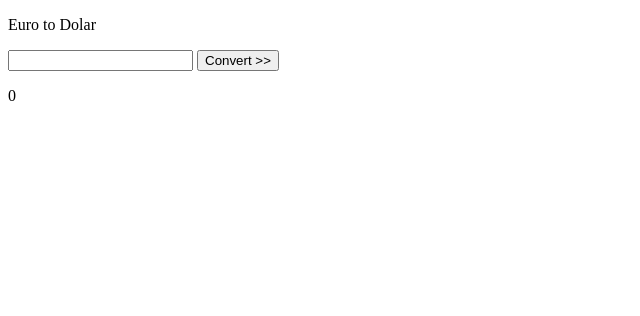
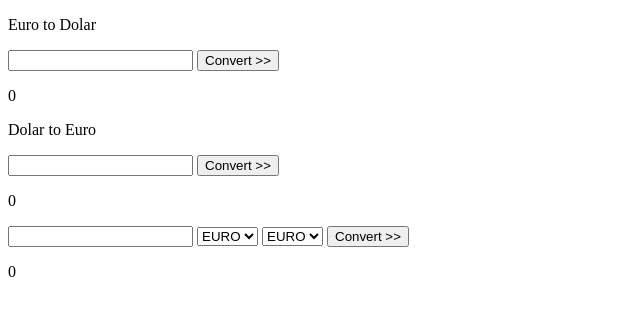
Before and after one commit to neriiavr/Converters, a plain HTML site: page currency/currency.html in a window 1280 px wide. Shown: the whole page, without its empty margins (0-640 px from the left). Drawn offline with Linux system fonts and the light colour scheme.

Commit message:
dynamic currency convertion implementation

```diff
--- a/currency/currency.html
+++ b/currency/currency.html
@@ -11,9 +11,29 @@
         <p> Euro to Dolar </p>
         <input type="eToDolar" id="eToDolar">
         <button onclick="eToDolar()"> Convert >> </button>
-        <p id ="dolarConverted"> 0 </p>
+        <p id ="eToDolarConverted"> 0 </p>
     </div>
 
+    <div>
+        <p> Dolar to Euro </p>
+        <input type="dToEuro" id="dToEuro">
+        <button onclick="dToEuro()"> Convert >> </button>
+        <p id ="dToEuroConverted"> 0 </p>
+    </div>
+    <div>
+        <input type="input" id="input">
+        <select id="from" >
+            <option value="EUR"> EURO </option>
+            <option value="USD"> USD </option>
+        </select>
+        <select id="to">
+            <option value="EUR"> EURO </option>
+            <option value="USD"> USD </option>
+        </select>
+
+            <button onclick="convert()"> Convert >> </button>
+            <p id="selectedConverted"> 0 </p>
+    </div>
     <script src="./currency.js"></script>
 </body>
 </html>
--- a/currency/currency.js
+++ b/currency/currency.js
@@ -1,5 +1,3 @@
-function eToDolar () {
-    const inputsValue = document.getElementById("eToDolar").value
 var myHeaders = new Headers();
 myHeaders.append("apikey", "XJHIxfvMkz2q6OzJlM9bfuGCWGtEtQUJ");
 
@@ -9,9 +7,35 @@ function eToDolar () {
     headers: myHeaders
 };
 
+function eToDolar () {
+    const inputsValue = document.getElementById("eToDolar").value
+
     fetch(`https://api.apilayer.com/currency_data/convert?to=USD&from=EUR&amount=${inputsValue}`, requestOptions)
     .then(response => response.json())
     .then(function (responseObject) {
-        document.getElementById("dolarConverted").innerText = responseObject.result
+        document.getElementById("eToDolarConverted").innerText = responseObject.result
     })
 }
+
+function dToEuro () {
+    const inputsValue = document.getElementById("dToEuro").value
+    fetch(`https://api.apilayer.com/currency_data/convert?to=EUR&from=USD&amount=${inputsValue}`, requestOptions)
+    .then(response => response.json())
+    .then(function (responseObject) {
+        document.getElementById("dToEuroConverted").innerText = responseObject.result
+    })
+}
+
+function convert() {
+    const inputsValue = document.getElementById("input").value
+    var select= document.getElementById("from")
+    const valueFrom = from.options[select.selectedIndex].value
+    var selectTo= document.getElementById("to")
+    const valueTo = to.options[selectTo.selectedIndex].value
+
+    fetch(`https://api.apilayer.com/currency_data/convert?to=${valueTo}&from=${valueFrom}&amount=${inputsValue}`, requestOptions)
+    .then(response => response.json())
+    .then(function (responseObject) {
+        document.getElementById("selectedConverted").innerText = responseObject.result
+    })
+}
```
Also changed, not shown: 1 other file. Lines whose indentation alone changed are shown as unchanged.
